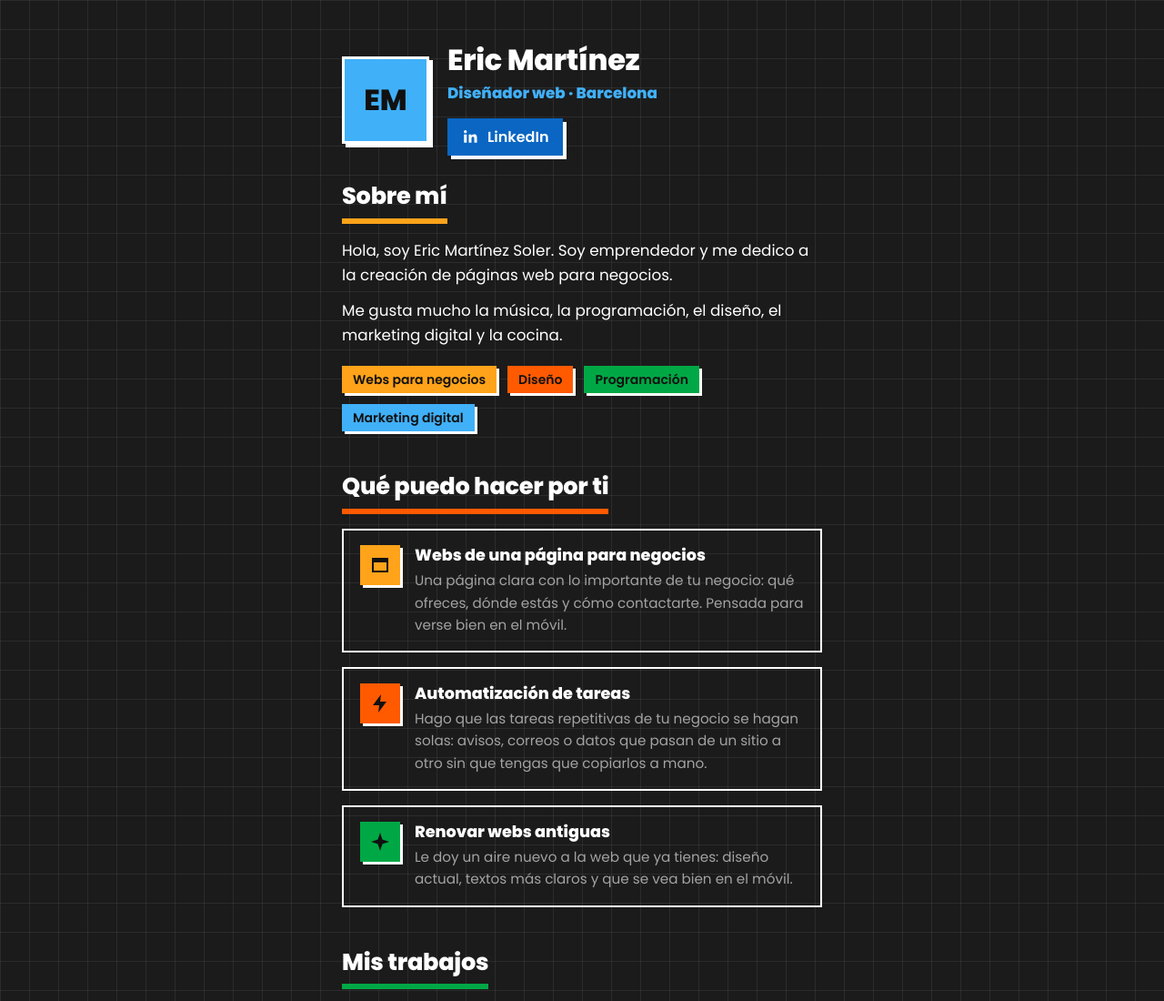
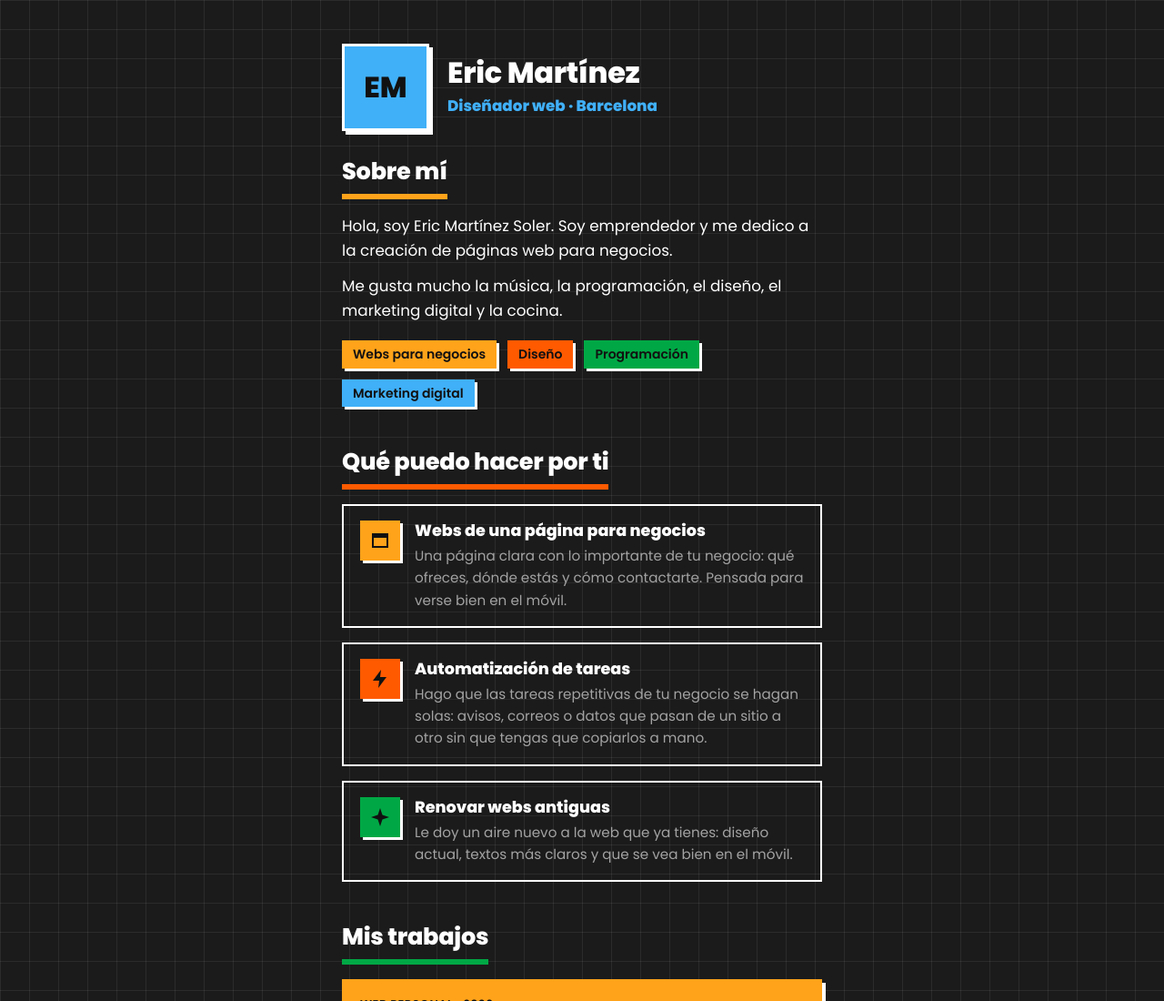
Before and after one commit to infoericms-code/infoericms-code.github.io, a plain HTML site: page index.html in a window 1280 px wide. Shown: the top 1100 px of the page at 91% size. Drawn offline with Linux system fonts and the light colour scheme.

Commit message:
Cambios automáticos del 27/10/2026 17:47

```diff
--- a/index.html
+++ b/index.html
@@ -475,16 +475,7 @@
       <div>
         <h1>Eric Martínez</h1>
         <p class="role">Diseñador web · Barcelona</p>
-        <!-- EDITA AQUÍ: tu perfil de LinkedIn (cambia "tu-usuario" por el enlace real) -->
-        <a class="social-btn" href="https://www.linkedin.com/in/tu-usuario" target="_blank" rel="noopener noreferrer">
-          <svg viewBox="0 0 24 24" fill="currentColor" aria-hidden="true">
-            <circle cx="5" cy="5" r="2.2"/>
-            <rect x="3" y="9" width="4" height="12"/>
-            <path d="M10 9h3.8v1.7h.05c.53-1 1.83-2.05 3.77-2.05C21.6 8.65 22 11.3 22 14.7V21h-4v-5.6c0-1.35-.03-3.08-1.88-3.08-1.88 0-2.17 1.47-2.17 2.98V21H10z"/>
-          </svg>
-          LinkedIn
-          <span class="visually-hidden">(se abre en una pestaña nueva)</span>
-        </a>
+        <!-- EDITA AQUÍ: botón de LinkedIn quitado (cuenta restringida). Cuando Eric la recupere y dé su enlace, volver a añadirlo aquí con la clase "social-btn" (los estilos siguen en el CSS) -->
       </div>
     </div>
   </header>
```
Also changed, not shown: 2 other files.
